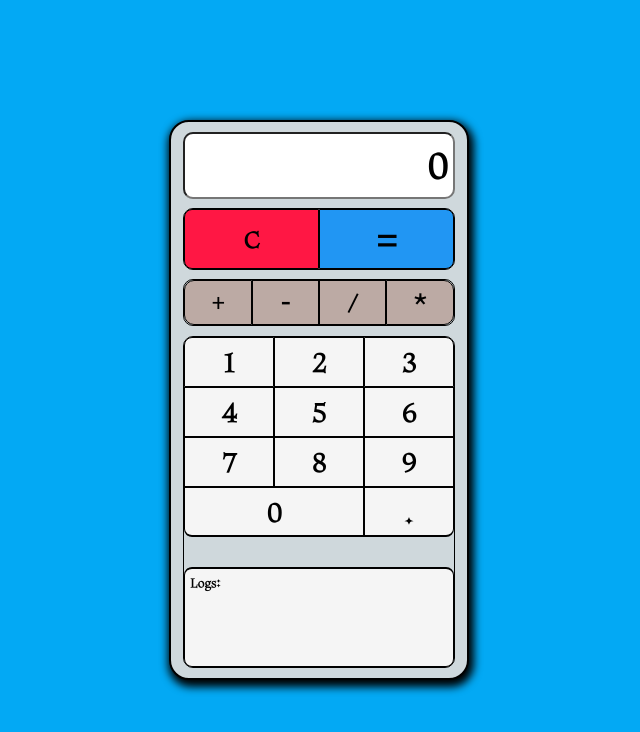
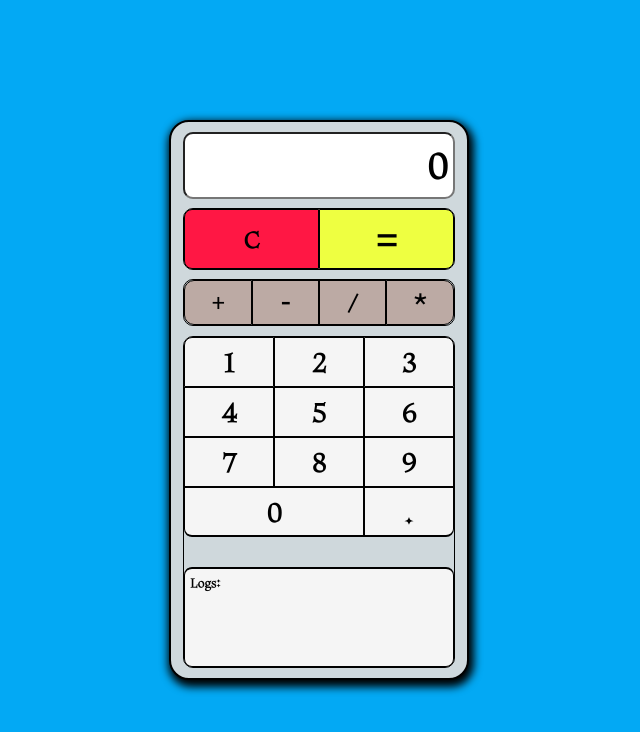
Before and after one commit to DeguzBelarus/React-Calculator-App, a React (Create React App) app: page / in a window 1280 px wide. Shown: the top 732 px of the page, without its empty margins (321-961 px from the left). Built offline with nearby package versions, Linux system fonts and the light colour scheme.

Commit message:
functionality improvement 5

```diff
--- a/src/components/CalculatorAddButtons/CalculatorAddButtons.scss
+++ b/src/components/CalculatorAddButtons/CalculatorAddButtons.scss
@@ -38,8 +38,8 @@
     border-top-right-radius: 8px;
     border-bottom-right-radius: 8px;
     user-select: none;
-    background: #2196f3 ;
-    font-size: 41px;
+    background: #eeff41;
+    font-size: 42px;
     font-weight: bold;
     user-select: none;
     transition: 0.8s;
```
